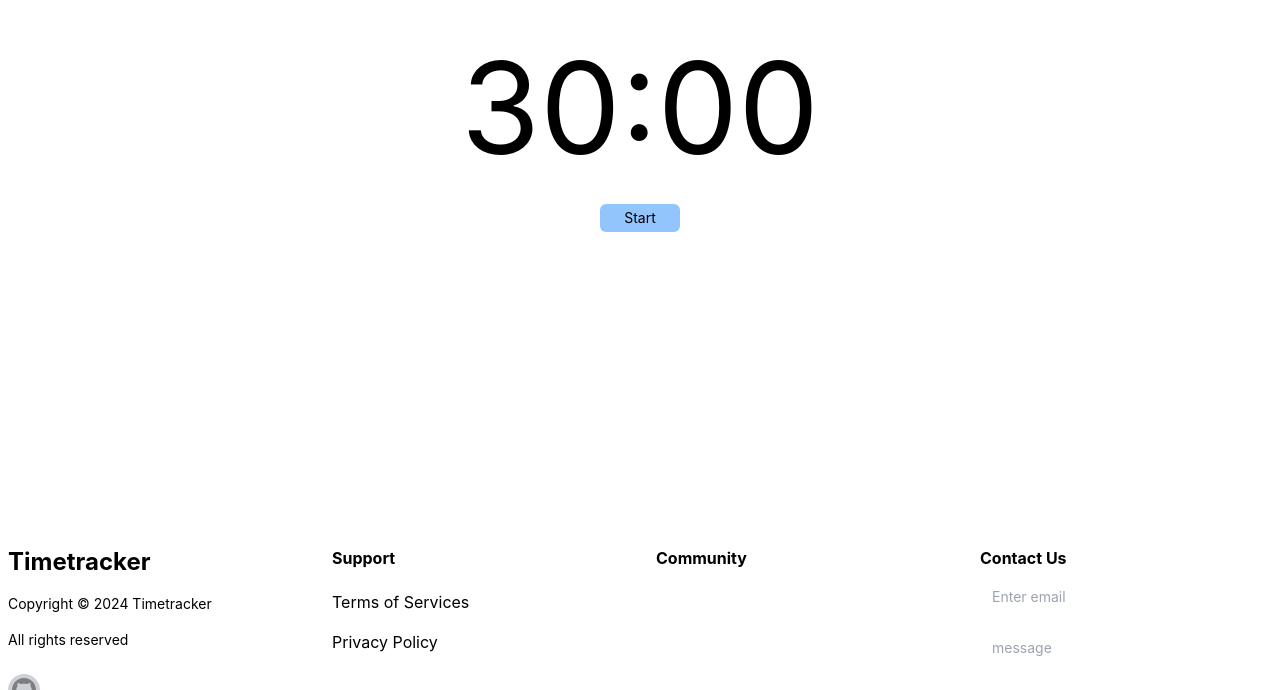
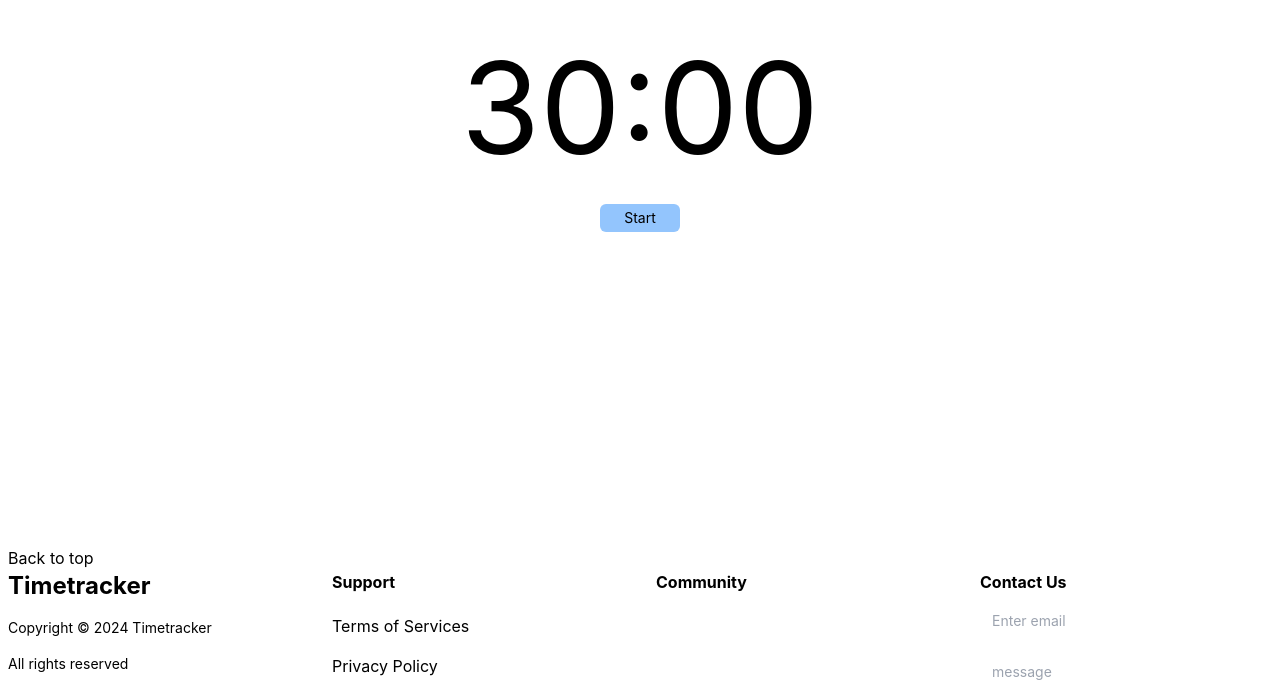
Before and after one commit to CipherSpell/timetracker, a Next.js app in the folder landing/: page / in a window 1280 px wide. Shown: the part 262-952 px from the top of the page. Built offline with nearby package versions, Linux system fonts and the light colour scheme.

Commit message:
feat (website): Added 'back to top' button

```diff
--- a/landing/src/components/Footer.tsx
+++ b/landing/src/components/Footer.tsx
@@ -3,6 +3,12 @@ import { Input } from './Input'
 const Footer: React.FC = () => {
   return (
     <footer className='w-full h-auto container p-2'>
+      <a
+        href='#'
+        className='hover:underline hover:text-gray-500 leading-4 cursor-pointer mt-6'
+      >
+        Back to top
+      </a>
       <div className='grid grid-cols-3 md:grid-cols-3 sm:grid-cols-2 lg:grid-cols-4 md:gap-8'>
         <div>
           <h2 className='font-bold text-2xl'>Timetracker</h2>
```
